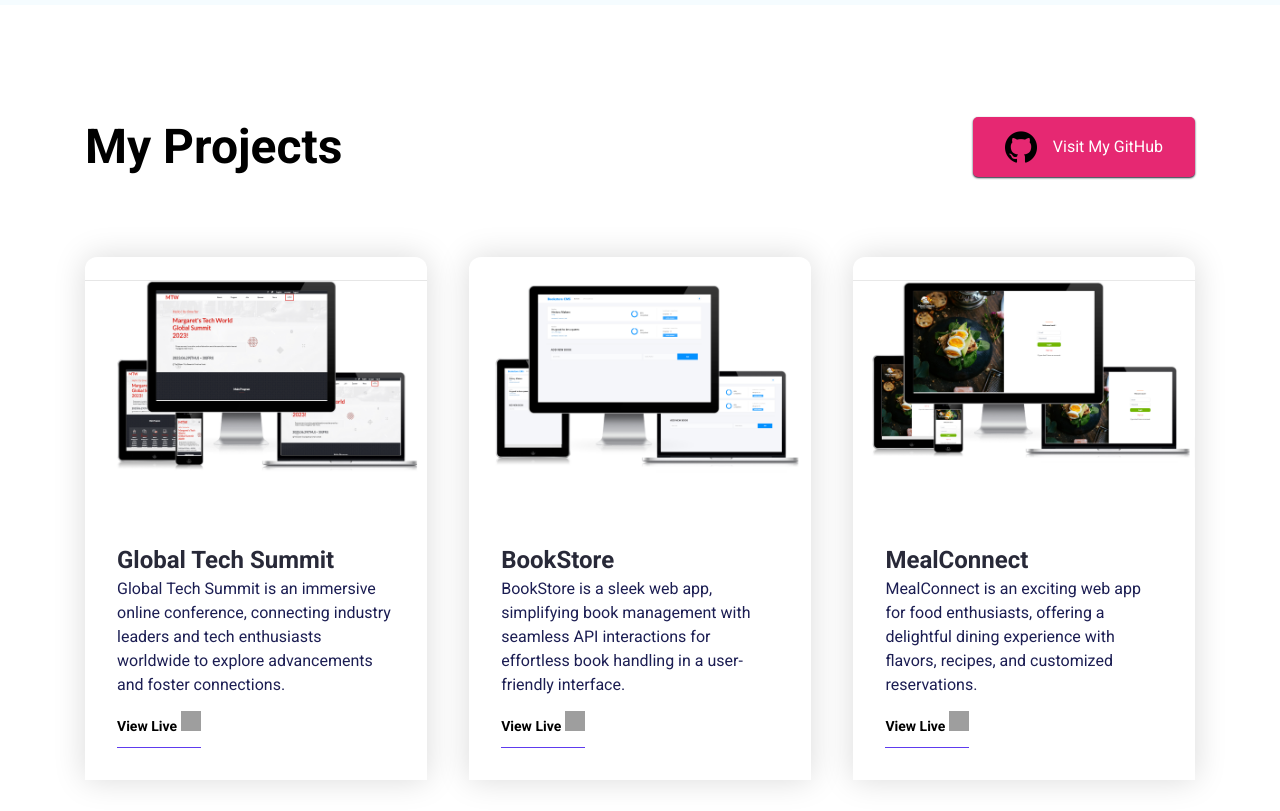
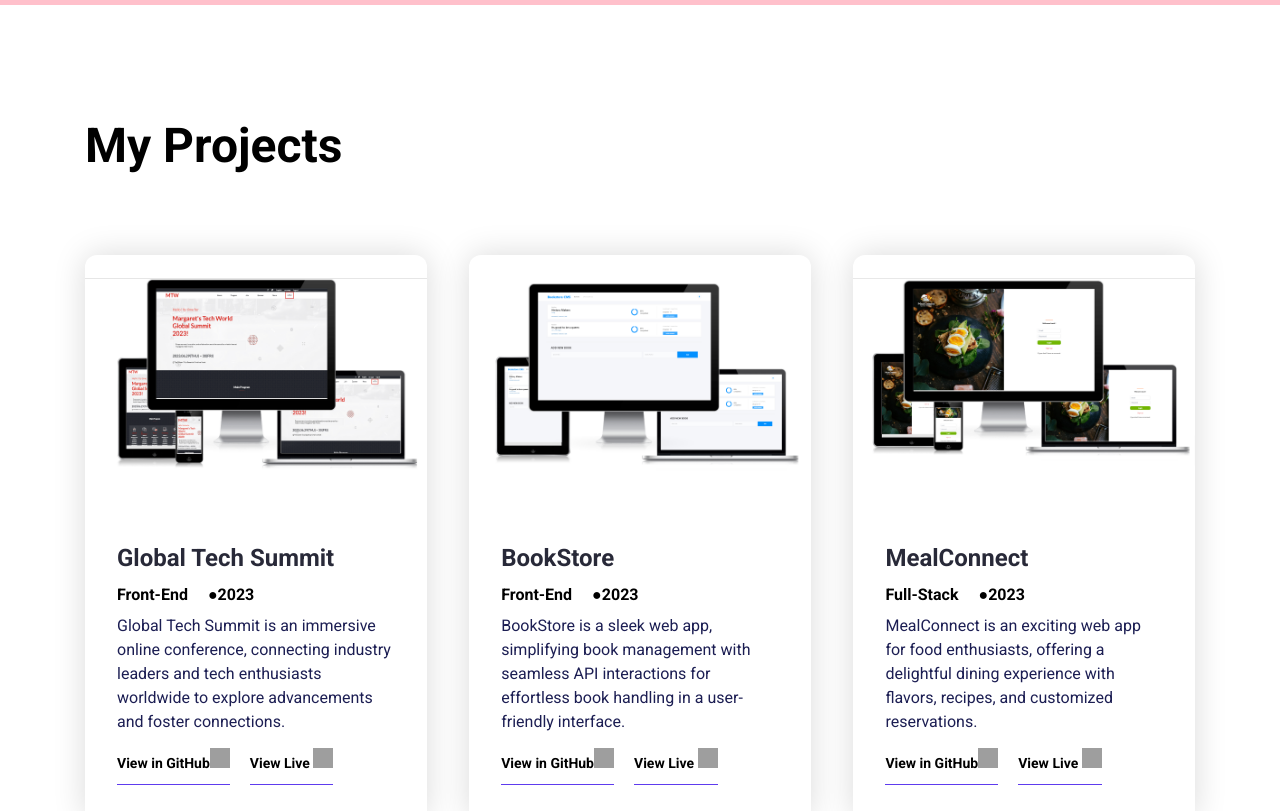
Before and after one commit to MargaretTechworld/My-Portfolio, a React (Create React App) app: page / in a window 1280 px wide. Shown: the part 800-1611 px from the top of the page. Built offline with nearby package versions, Linux system fonts and the light colour scheme; grey boxes are pictures that could not be loaded.

Commit message:
Update portfolio's colour

```diff
--- a/src/App.css
+++ b/src/App.css
@@ -184,7 +184,7 @@ h3 {
 .navbar--items > ul {
   list-style: none;
   display: flex;
-  gap: 42.667px;
+  gap: 32.667px;
   text-decoration: none;
   align-items: center;
 }
@@ -227,7 +227,7 @@ h3 {
   align-items: center;
   justify-content: space-between;
   gap: 32px;
-  background-color: var(--bg-shade);
+  background-color: pink;
 }
 
 .hero--section--content-box {
@@ -320,7 +320,7 @@ h3 {
   gap: 32px;
   flex: 1 0 0;
   border-radius: 10.6px;
-  background: var(--bg-shade);
+  background: pink;
   min-height: 100px;
 }
 
@@ -372,7 +372,7 @@ h3 {
   align-items: center;
   gap: 114.6px;
   grid-template-columns: repeat(2, 1fr);
-  background-color: var(--bg-shade);
+  background-color: pink;
   border-top-right-radius: 25%;
 }
 
@@ -533,6 +533,18 @@ h3 {
 .github-icon {
   width: 32px;
 }
+.github-live{
+  display: flex;
+  justify-content: space-between;
+  align-items: baseline;
+  gap:20px
+}
+.date-type{
+  display: flex;
+  gap: 20px;
+  margin-top: 10px;
+  margin-bottom: 10px;
+}
 
 /* Portfolio Ends */
 .contact--section {
@@ -626,7 +638,7 @@ input[type="checkbox"] {
   display: flex;
   padding: 20px;
   flex-direction: column;
-  background: var(--bg-shade);
+  background: pink;
   align-items: center;
   align-self: stretch;
 }
@@ -860,7 +872,7 @@ input[type="checkbox"] {
     display: flex;
     align-items: center;
     justify-content: center;
-    background-color: rgba(255, 255, 255);
+    background-color:white;
     top: -20rem;
     left: 0;
     width: 100%;
--- a/src/Pages/Home/MyPortfolio.jsx
+++ b/src/Pages/Home/MyPortfolio.jsx
@@ -6,12 +6,6 @@ const MyPortfolio = () => (
     <div className="portfolio--container-box">
       <div className="portfolio--container">
         <h2 className="section--heading">My Projects</h2>
-      </div>
-      <div>
-        <a className="btn btn-github" href="https://github.com/MargaretTechworld" target="_blank" rel="noreferrer">
-          <img className="github-icon" src="./img/github.png" alt="GitHub" />
-          Visit My GitHub
-        </a>
       </div>
     </div>
     <div className="portfolio--section--container">
@@ -23,15 +17,35 @@ const MyPortfolio = () => (
           <div className="portfolio--section--card--content">
             <div>
               <h3 className="portfolio--section--title">{item.title}</h3>
+              <div className="date-type">
+                <h4>{item.type}</h4>
+                <h4>
+                  ●
+                  {item.date}
+                </h4>
+              </div>
               <p className="text-md">{item.description}</p>
             </div>
+
+            <div className="github-live">
               <p className="text-sm portfolio--link">
+                <a className="live-link" href={item.github} target="_blank" rel="noreferrer">
+                  View in GitHub
+                  <img className="right-arrow" src="./img/right-arrow.png" alt="Right Arrow" />
+                </a>
+              </p>
+              <p className="text-sm portfolio--link">
+                {' '}
                 <a className="live-link" href={item.link} target="_blank" rel="noreferrer">
                   View Live
                   {' '}
                   <img className="right-arrow" src="./img/right-arrow.png" alt="Right Arrow" />
                 </a>
+                {' '}
+
               </p>
+            </div>
+
           </div>
         </div>
       ))}
--- a/src/Pages/Home/Navbar.jsx
+++ b/src/Pages/Home/Navbar.jsx
@@ -114,7 +114,6 @@ const Navbar = () => {
             </Link>
 
           </li>
-        </ul>
           <Link
             onClick={closeMenu}
             activeClass="navbar--active-content"
@@ -132,6 +131,8 @@ const Navbar = () => {
               Sierra Leonean
             </div>
           </Link>
+        </ul>
+
       </div>
     </nav>
   );
--- a/src/data/index.json
+++ b/src/data/index.json
@@ -64,21 +64,31 @@
         "src": "./img/placeholder-image.png",
         "title": "Global Tech Summit",
         "description": "Global Tech Summit is an immersive online conference, connecting industry leaders and tech enthusiasts worldwide to explore advancements and foster connections.",
-        "link": "https://margarettechworld.github.io/GlobalTechSummit/"
+        "link": "https://margarettechworld.github.io/GlobalTechSummit/",
+        "github":"",
+        "type":"Front-End",
+        "date": "2023"
+
       },
       {
         "id": "2",
         "src": "./img/placeholder-image 1.png",
         "title": "BookStore",
         "description": "BookStore is a sleek web app, simplifying book management with seamless API interactions for effortless book handling in a user-friendly interface.",
-        "link": "https://bookstore-40xv.onrender.com/"
+        "link": "https://bookstore-40xv.onrender.com/",
+        "github":"",
+        "type":"Front-End",
+        "date": "2023"
       },
       {
         "id": "3",
         "src": "./img/placeholder-image 2.png",
         "title": "MealConnect",
         "description": "MealConnect is an exciting web app for food enthusiasts, offering a delightful dining experience with flavors, recipes, and customized reservations.",
-        "link": "https://deployment--eloquent-malabi-441830.netlify.app/dashboard"
+        "link": "https://deployment--eloquent-malabi-441830.netlify.app/dashboard",
+        "github":"",
+        "type":"Full-Stack",
+        "date": "2023"
       }
 
     ],
```
Lines whose indentation alone changed are shown as unchanged.
